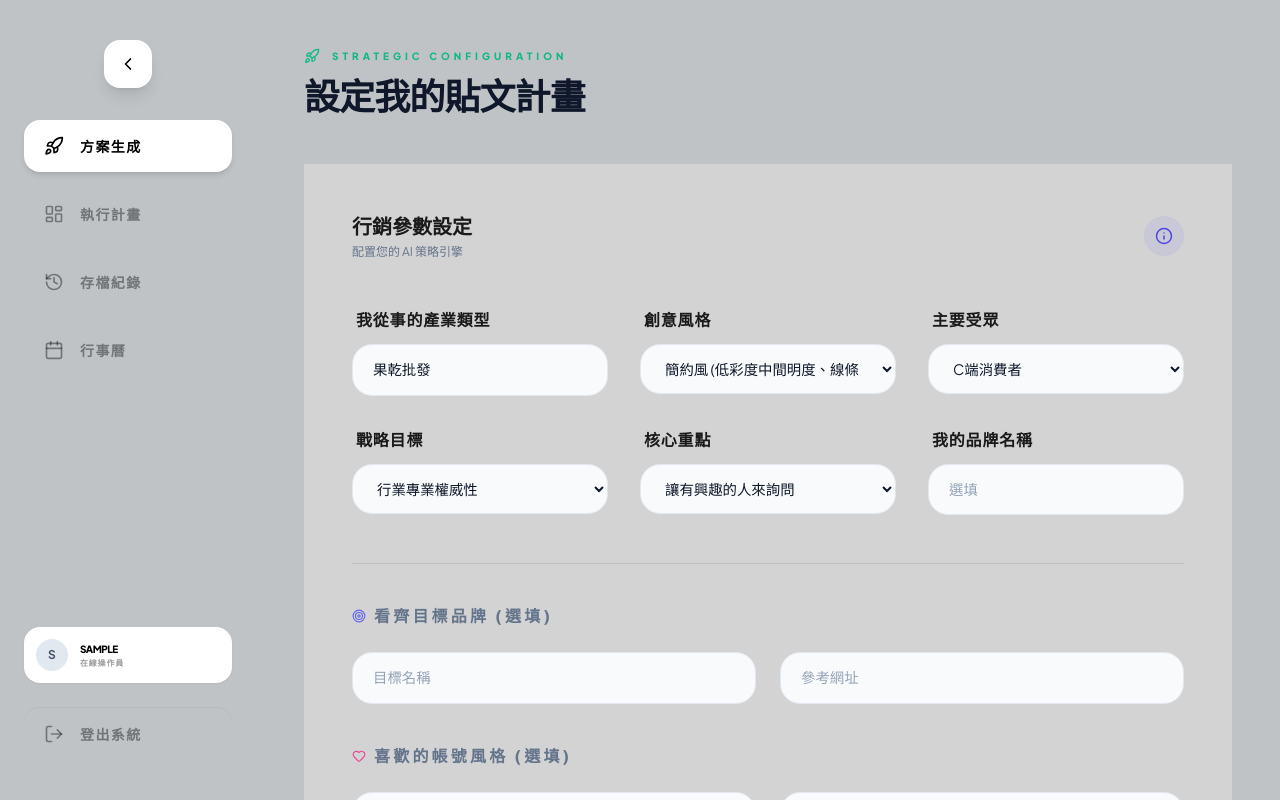
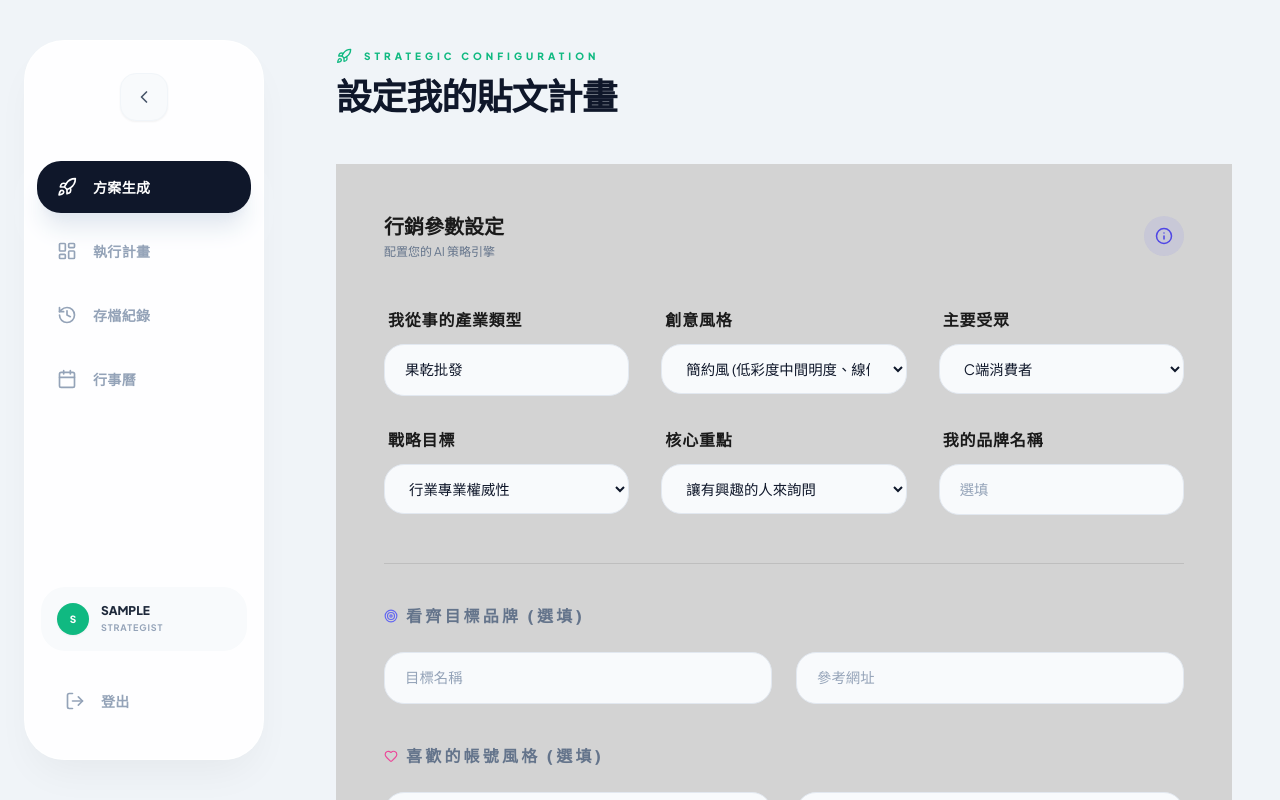
Before and after one commit to adolph45/my-ai-marketing, a React (Vite) app: page / in a window 1280 px wide. Both pictures are taken after typing "Sample" into the empty fields and a click on the button "進入系統". Shown: the top 800 px of the page. Built offline with nearby package versions, Linux system fonts and the light colour scheme.

Commit message:
Update Layout.tsx

```diff
--- a/components/Layout.tsx
+++ b/components/Layout.tsx
@@ -1,6 +1,6 @@
 
 import React, { useState } from 'react';
-import { LayoutDashboard, Rocket, Calendar, History, LogOut, User, Menu, Settings, Share2, ChevronRight, ChevronLeft } from 'lucide-react';
+import { LayoutDashboard, Rocket, Calendar, History, LogOut, Menu, ChevronRight, ChevronLeft, Sparkles } from 'lucide-react';
 
 interface LayoutProps {
   children: React.ReactNode;
@@ -23,40 +23,41 @@ const Layout: React.FC<LayoutProps> = ({ children, activeTab, setActiveTab, user
   if (!user) return <>{children}</>;
 
   return (
-    <div className="flex min-h-screen bg-[#bfc3c6]">
+    <div className="flex min-h-screen bg-[#F0F4F8]">
       <aside
-        className={`no-print transition-all duration-300 ease-in-out hidden md:flex flex-col items-center py-10 fixed inset-y-0 z-50 bg-transparent ${
-          isExpanded ? 'w-64 px-6' : 'w-24 px-0'
+        className={`no-print transition-all duration-500 ease-[cubic-bezier(0.23,1,0.32,1)] hidden md:flex flex-col py-10 fixed inset-y-0 z-50 ${
+          isExpanded ? 'w-72 px-6' : 'w-24 px-4'
         }`}
       >
+        <div className="glass-card h-full flex flex-col items-center py-8 relative">
           <button
             onClick={() => setIsExpanded(!isExpanded)}
-          className="mb-8 w-12 h-12 bg-white rounded-2xl flex items-center justify-center shadow-lg hover:scale-105 transition-transform active:scale-95"
+            className="mb-10 w-12 h-12 bg-slate-50 rounded-2xl flex items-center justify-center shadow-sm hover:bg-white border border-slate-100 transition-all active:scale-95"
           >
-          {isExpanded ? <ChevronLeft className="text-black" size={20} /> : <Menu className="text-black" size={20} />}
+            {isExpanded ? <ChevronLeft className="text-slate-600" size={20} /> : <Menu className="text-slate-600" size={20} />}
           </button>
 
-        <nav className="flex-1 w-full space-y-4">
+          <nav className="flex-1 w-full space-y-3 px-3">
             {menuItems.map((item) => (
               <button
                 key={item.id}
                 onClick={() => setActiveTab(item.id)}
-              className={`flex items-center rounded-2xl transition-all duration-200 group relative ${
+                className={`flex items-center rounded-[24px] transition-all duration-300 group relative ${
                   isExpanded ? 'w-full px-5 py-4' : 'w-12 h-12 justify-center mx-auto'
                 } ${
                   activeTab === item.id
-                  ? 'bg-white shadow-md text-black'
-                  : 'text-black/40 hover:text-black hover:bg-white/40'
+                    ? 'bg-slate-900 text-white shadow-xl shadow-slate-200'
+                    : 'text-slate-400 hover:text-slate-900 hover:bg-slate-50'
                 }`}
               >
                 <item.icon size={20} className="shrink-0" />
                 {isExpanded && (
-                <span className="ml-4 font-bold text-sm tracking-widest opacity-100 transition-opacity duration-300 whitespace-nowrap">
+                  <span className="ml-4 font-bold text-sm tracking-wide opacity-100 transition-opacity duration-300 whitespace-nowrap">
                     {item.label}
                   </span>
                 )}
                 {!isExpanded && (
-                <span className="absolute left-full ml-4 px-3 py-2 bg-black text-white text-[10px] font-bold rounded-lg opacity-0 pointer-events-none group-hover:opacity-100 transition-opacity whitespace-nowrap z-50 shadow-xl tracking-widest">
+                  <span className="absolute left-full ml-6 px-4 py-2 bg-slate-900 text-white text-[10px] font-black rounded-xl opacity-0 pointer-events-none group-hover:opacity-100 transition-opacity whitespace-nowrap z-50 shadow-2xl tracking-[0.2em] uppercase">
                     {item.label}
                   </span>
                 )}
@@ -64,42 +65,36 @@ const Layout: React.FC<LayoutProps> = ({ children, activeTab, setActiveTab, user
             ))}
           </nav>
 
-        <div className="mt-auto w-full space-y-6 flex flex-col items-center">
-           <div className={`flex items-center bg-white shadow-sm transition-all ${
-             isExpanded ? 'w-full p-3 rounded-2xl space-x-3' : 'w-12 h-12 justify-center rounded-full border-2 border-white overflow-hidden'
+          <div className="mt-auto w-full px-4 space-y-6">
+             <div className={`flex items-center transition-all ${
+               isExpanded ? 'bg-slate-50 p-4 rounded-3xl space-x-3' : 'w-12 h-12 justify-center bg-slate-50 rounded-full border border-slate-100 mx-auto'
              }`}>
-             <div className="shrink-0 w-8 h-8 bg-slate-200 rounded-full flex items-center justify-center font-bold text-xs text-slate-600">
-               {user.username.charAt(0)}
+               <div className="shrink-0 w-8 h-8 bg-emerald-500 rounded-full flex items-center justify-center font-black text-[10px] text-white shadow-sm">
+                 {user.username.charAt(0).toUpperCase()}
                </div>
                {isExpanded && (
                  <div className="flex-1 min-w-0 text-left">
-                 <p className="text-[10px] font-black text-black truncate uppercase tracking-tighter">{user.username}</p>
-                 <p className="text-[8px] text-black/40 font-bold uppercase tracking-widest">在線操作員</p>
+                   <p className="text-xs font-black text-slate-800 truncate uppercase">{user.username}</p>
+                   <p className="text-[9px] text-slate-400 font-bold uppercase tracking-widest mt-0.5">Strategist</p>
                  </div>
                )}
              </div>
 
              <button
                onClick={onLogout}
-             className={`flex items-center transition-all group relative border-t border-black/5 pt-4 ${
-               isExpanded ? 'w-full px-5 py-4 rounded-2xl hover:bg-red-50 text-black/40 hover:text-red-500' : 'w-12 h-12 justify-center rounded-2xl text-black/40 hover:text-red-500 hover:bg-white/40'
+               className={`flex items-center transition-all group relative ${
+                 isExpanded ? 'w-full px-6 py-4 rounded-3xl hover:bg-red-50 text-slate-400 hover:text-red-500' : 'w-12 h-12 justify-center rounded-full text-slate-400 hover:text-red-500 hover:bg-red-50 mx-auto'
                }`}
              >
                <LogOut size={20} className="shrink-0" />
-             {isExpanded && (
-               <span className="ml-4 font-bold text-sm tracking-widest">登出系統</span>
-             )}
-             {!isExpanded && (
-                <span className="absolute left-full ml-4 px-3 py-2 bg-red-500 text-white text-[10px] font-bold rounded-lg opacity-0 pointer-events-none group-hover:opacity-100 transition-opacity whitespace-nowrap z-50 shadow-xl tracking-widest">
-                  登出
-                </span>
-             )}
+               {isExpanded && <span className="ml-4 font-bold text-sm tracking-wide">登出</span>}
              </button>
+          </div>
         </div>
       </aside>
 
-      <main className={`flex-1 transition-all duration-300 p-4 md:p-8 lg:p-12 ${isExpanded ? 'md:ml-64' : 'md:ml-24'}`}>
-        <div className="max-w-6xl mx-auto">
+      <main className={`flex-1 transition-all duration-500 p-6 md:p-12 ${isExpanded ? 'md:ml-72' : 'md:ml-24'}`}>
+        <div className="max-w-6xl mx-auto pb-20">
           {children}
         </div>
       </main>
```
Lines whose indentation alone changed are shown as unchanged.
